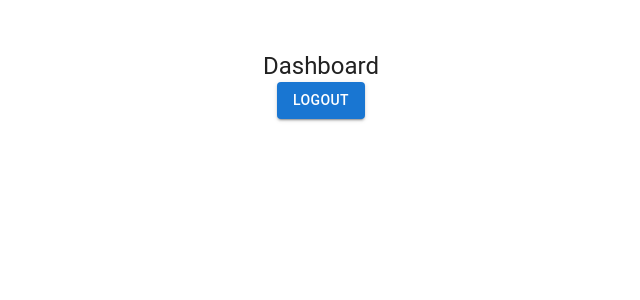
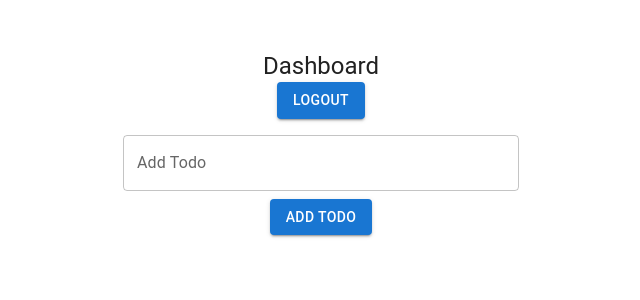
Before and after one commit to souvikotaku/auth-todo-souvik, a React (Create React App) app: page /dashboard in a window 1280 px wide. Shown: the top 300 px of the page, without its empty margins (319-959 px from the left). Built offline with nearby package versions, Linux system fonts and the light colour scheme; sample sign-in values are in the browser's storage.

Commit message:
added basic todo structure

```diff
--- a/package.json
+++ b/package.json
@@ -5,6 +5,7 @@
   "dependencies": {
     "@emotion/react": "^11.11.3",
     "@emotion/styled": "^11.11.0",
+    "@mui/icons-material": "^5.15.5",
     "@mui/material": "^5.15.5",
     "@testing-library/jest-dom": "^5.17.0",
     "@testing-library/react": "^13.4.0",
--- a/src/views/Dashboard.js
+++ b/src/views/Dashboard.js
@@ -1,7 +1,20 @@
-import React, { useEffect } from "react";
-import { Button, Container, Typography, CssBaseline } from "@mui/material";
+import React, { useState, useEffect } from "react";
+import {
+  Button,
+  Container,
+  Typography,
+  CssBaseline,
+  TextField,
+  List,
+  ListItem,
+  ListItemText,
+  ListItemSecondaryAction,
+  IconButton,
+} from "@mui/material";
 import { styled } from "@mui/system";
 import { useNavigate } from "react-router-dom";
+import DeleteIcon from "@mui/icons-material/Delete";
+import EditIcon from "@mui/icons-material/Edit";
 
 const StyledContainer = styled(Container)({
   display: "flex",
@@ -18,6 +31,39 @@ const Dashboard = () => {
     navigate("/");
   };
 
+  const [todoList, setTodoList] = useState([]);
+  const [newTodo, setNewTodo] = useState("");
+  const [editingIndex, setEditingIndex] = useState(null);
+
+  const handleAddTodo = () => {
+    if (newTodo.trim() !== "") {
+      if (editingIndex !== null) {
+        // Editing existing todo
+        const updatedTodoList = [...todoList];
+        updatedTodoList[editingIndex] = newTodo;
+        setTodoList(updatedTodoList);
+        setEditingIndex(null);
+      } else {
+        // Adding new todo
+        setTodoList([...todoList, newTodo]);
+      }
+
+      // Clear input field
+      setNewTodo("");
+    }
+  };
+
+  const handleEditTodo = (index) => {
+    setNewTodo(todoList[index]);
+    setEditingIndex(index);
+  };
+
+  const handleDeleteTodo = (index) => {
+    const updatedTodoList = [...todoList];
+    updatedTodoList.splice(index, 1);
+    setTodoList(updatedTodoList);
+  };
+
   useEffect(() => {
     if (!localStorage.getItem("username")) {
       navigate("/");
@@ -31,6 +77,43 @@ const Dashboard = () => {
       <Button onClick={handleLogout} variant="contained" color="primary">
         Logout
       </Button>
+
+      <TextField
+        label="Add Todo"
+        variant="outlined"
+        margin="normal"
+        fullWidth
+        value={newTodo}
+        onChange={(e) => setNewTodo(e.target.value)}
+      />
+
+      <Button onClick={handleAddTodo} variant="contained" color="primary">
+        {editingIndex !== null ? "Edit Todo" : "Add Todo"}
+      </Button>
+
+      <List>
+        {todoList.map((todo, index) => (
+          <ListItem key={index}>
+            <ListItemText primary={todo} />
+            <ListItemSecondaryAction>
+              <IconButton
+                onClick={() => handleEditTodo(index)}
+                edge="end"
+                aria-label="edit"
+              >
+                <EditIcon />
+              </IconButton>
+              <IconButton
+                onClick={() => handleDeleteTodo(index)}
+                edge="end"
+                aria-label="delete"
+              >
+                <DeleteIcon />
+              </IconButton>
+            </ListItemSecondaryAction>
+          </ListItem>
+        ))}
+      </List>
     </StyledContainer>
   );
 };
```
Also changed, not shown: 1 other file (tests, documents, lock files or other folders).
